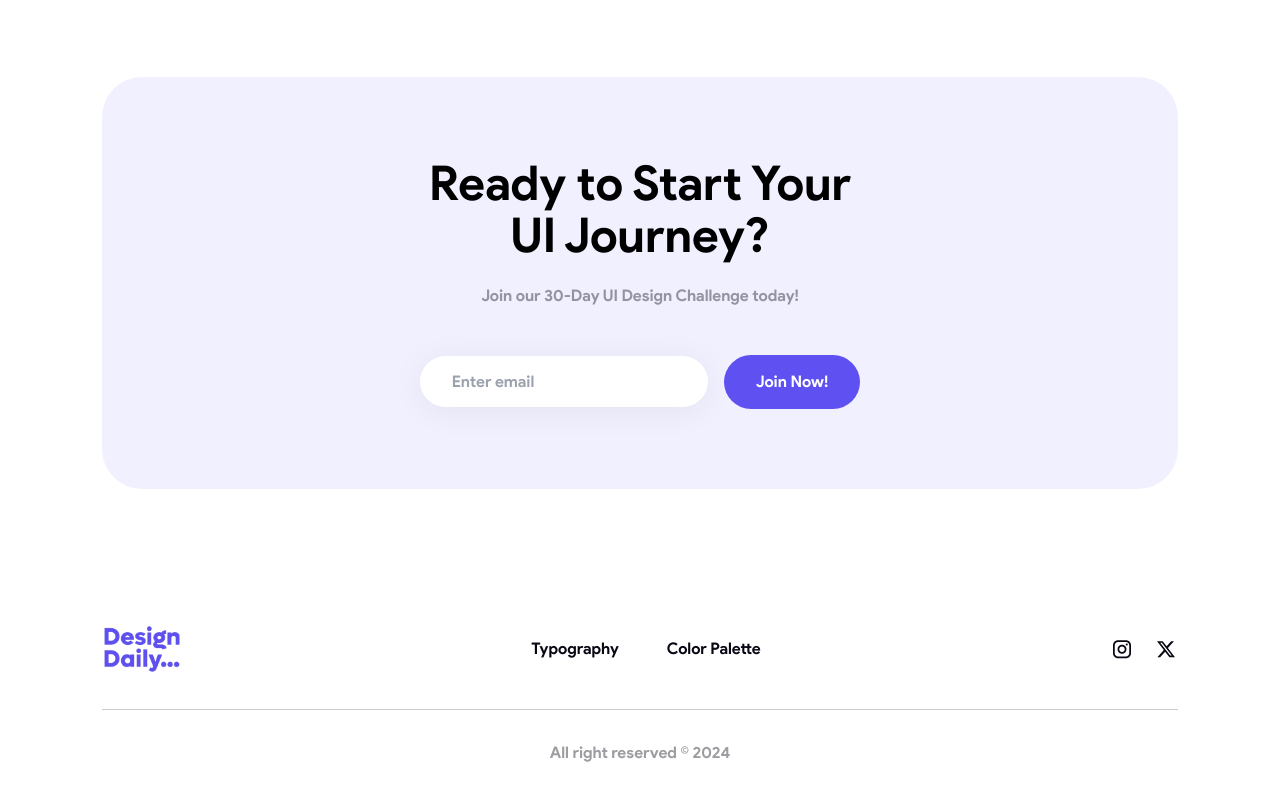
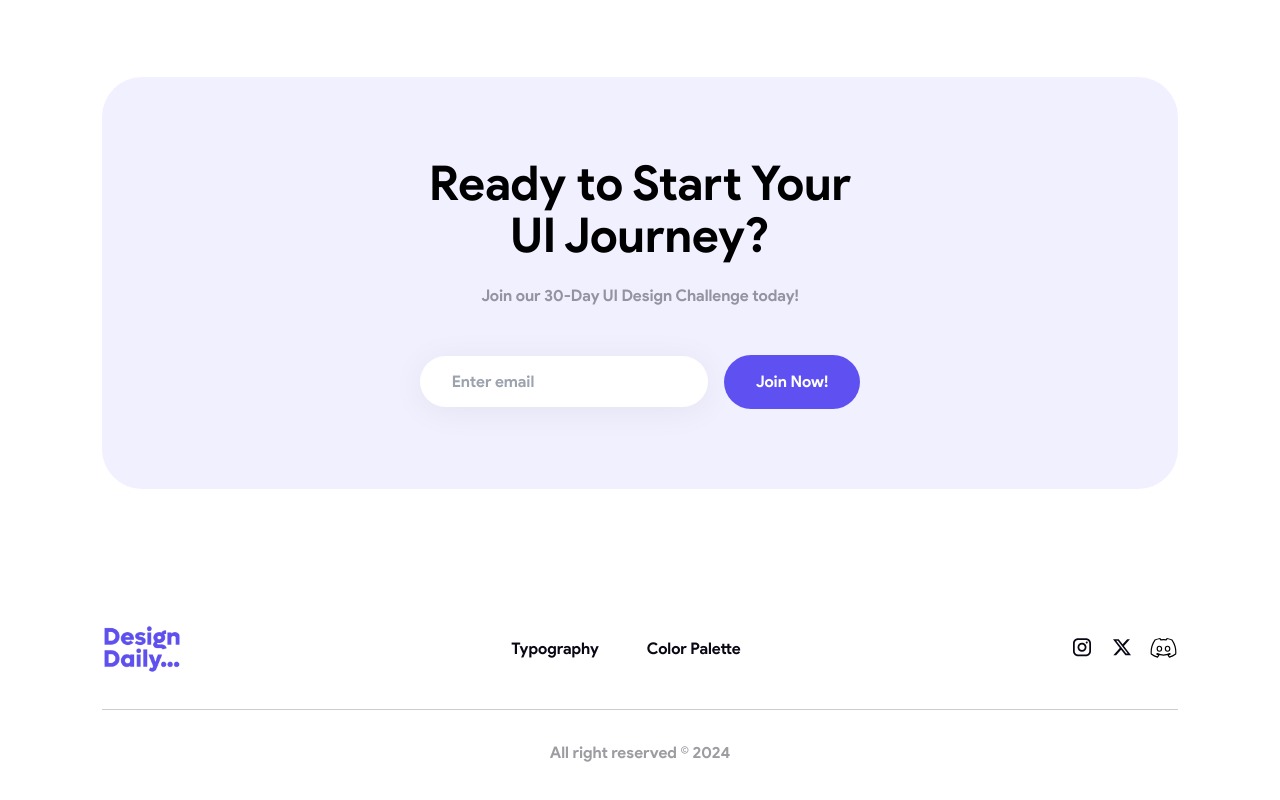
Before and after one commit to SinghYuvraj0506/30-ui-challenge, a React (Vite) app: page / in a window 1280 px wide. Shown: the part 6047-6847 px from the top of the page. Built offline with nearby package versions, Linux system fonts and the light colour scheme.

Commit message:
added discord

```diff
--- a/src/components/Footer.tsx
+++ b/src/components/Footer.tsx
@@ -45,9 +45,9 @@ const Footer:FC<Props> = ({openSuccessModal}) => {
                         ))}
                     </div>
 
-                    <div className="flex items-center gap-5">
+                    <div className="flex items-center gap-3">
                         {socialLinks?.map((nav, index) => (
-                            <a href={nav?.link} key={index} target="_blank">
+                            <a href={nav?.link} key={index} target="_blank" className='w-7 h-7'>
                                 <img src={nav?.icon} alt="" />
                             </a>
                         ))}
--- a/src/libs/constants.ts
+++ b/src/libs/constants.ts
@@ -11,6 +11,7 @@ import icon5 from '../assets/svg/boxRecieve.svg';
 import icon6 from '../assets/svg/tagUser.svg';
 import instaIcon from '../assets/svg/Instagram.svg';
 import xIcon from '../assets/svg/X.svg';
+import discordIcon from '../assets/svg/discord.svg';
 
 import img01 from "../assets/images/testimonial/sunny.png"
 import img02 from "../assets/images/testimonial/shivam.png"
@@ -130,12 +131,16 @@ export const testimonialContent = [
 export const socialLinks = [
     {
         icon: instaIcon,
-        link: '/'
+        link: 'https://www.instagram.com/designdailycoin'
     },
     {
         icon: xIcon,
-        link: '/'
-    }
+        link: 'https://x.com/designdailycoin'
+    },
+    {
+        icon: discordIcon,
+        link: 'https://discord.gg/4QMb8pAz'
+    },
 ];
 
 export const otherWebsiteLinks = [
```
Also changed, not shown: src/assets/svg/discord.svg (added).
